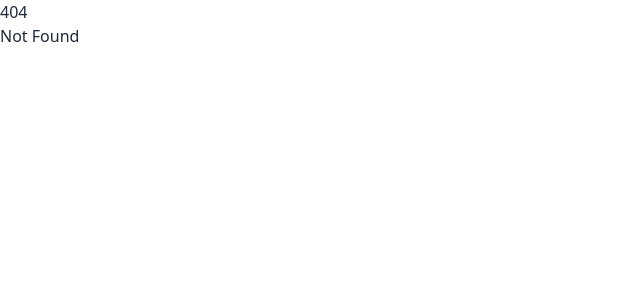
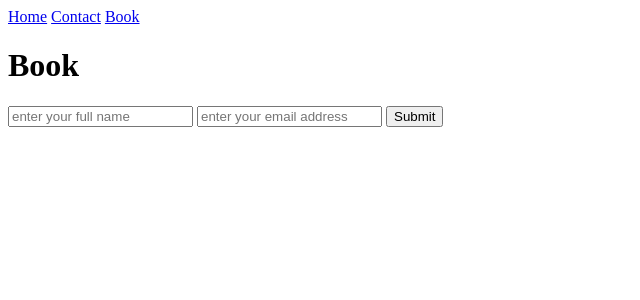
Before and after one commit to dongumayagay/kuya-wheels, a SvelteKit app: page /book in a window 1280 px wide. Before the commit this address had no page. Shown: the top 300 px of the page, without its empty margins (0-640 px from the left). Built offline with nearby package versions, Linux system fonts and the light colour scheme.

Commit message:
sample pages

```diff
--- /dev/null
+++ b/src/lib/components/ExampleComponent.svelte
@@ -0,0 +1 @@
+<h1>Example</h1>
--- a/src/routes/+layout.svelte
+++ b/src/routes/+layout.svelte
@@ -1 +1,8 @@
-<script>import "../app.postcss";</script><slot></slot>
+<script>
+	import Navbar from './Navbar.svelte';
+
+	// import '../app.postcss';
+</script>
+
+<Navbar />
+<slot />
--- a/src/routes/+page.svelte
+++ b/src/routes/+page.svelte
@@ -1,2 +1 @@
-<h1>Welcome to SvelteKit</h1>
-<p>Visit <a href="https://kit.svelte.dev">kit.svelte.dev</a> to read the documentation</p>
+<h1>Home page</h1>
--- /dev/null
+++ b/src/routes/Navbar.svelte
@@ -0,0 +1,5 @@
+<nav>
+	<a href="/">Home</a>
+	<a href="/contact">Contact</a>
+	<a href="/book">Book</a>
+</nav>
--- /dev/null
+++ b/src/routes/book/+page.svelte
@@ -0,0 +1,14 @@
+<script>
+	function submitHandler(event) {
+		const formData = new FormData(event.target);
+		const data = Object.fromEntries(formData);
+		console.log(data);
+	}
+</script>
+
+<h1>Book</h1>
+<form on:submit|preventDefault={submitHandler}>
+	<input type="text" name="fullname" placeholder="enter your full name" required />
+	<input type="text" name="email" placeholder="enter your email address" required />
+	<button>Submit</button>
+</form>
--- /dev/null
+++ b/src/routes/contact/+page.svelte
@@ -0,0 +1 @@
+<h1>Contact Page</h1>
```
